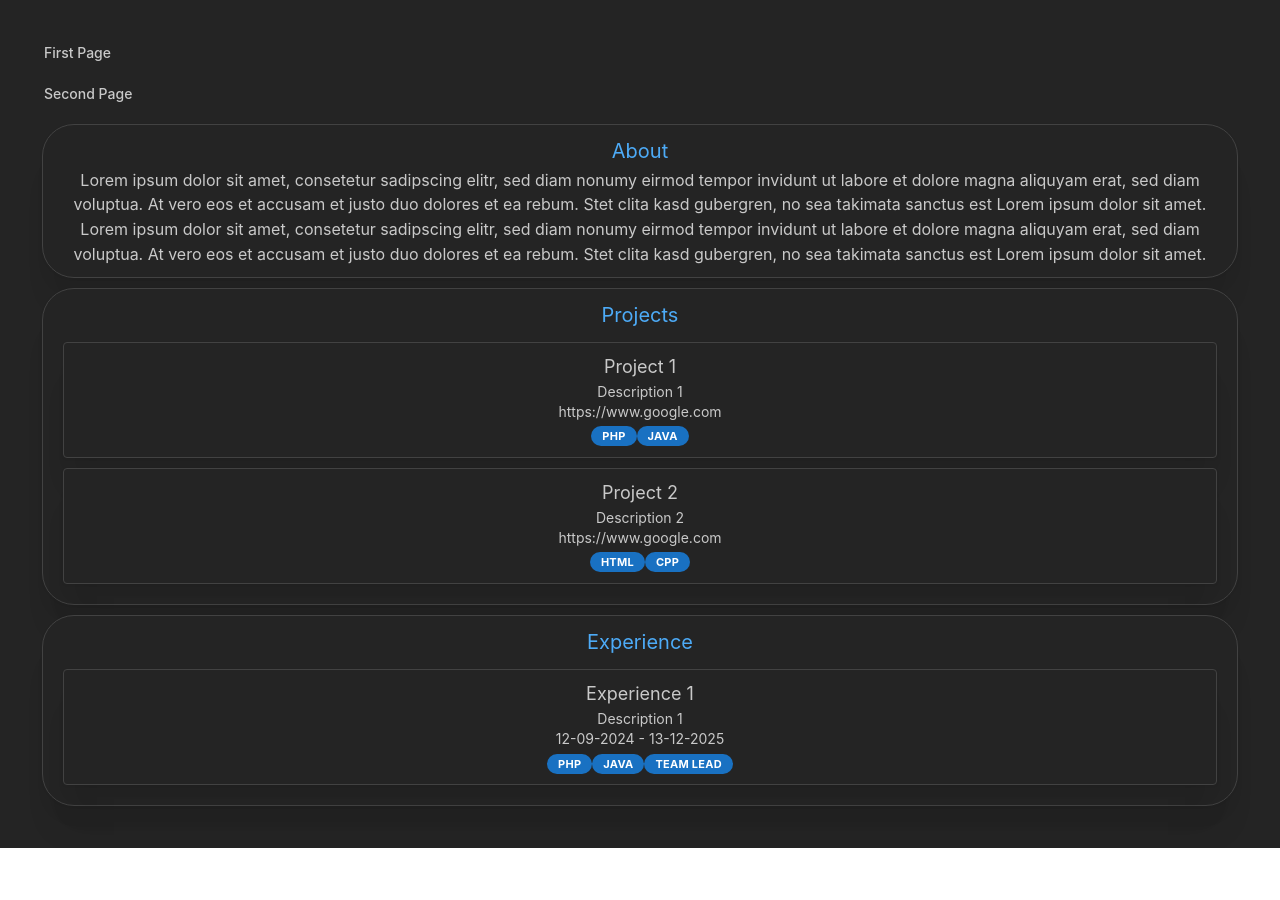
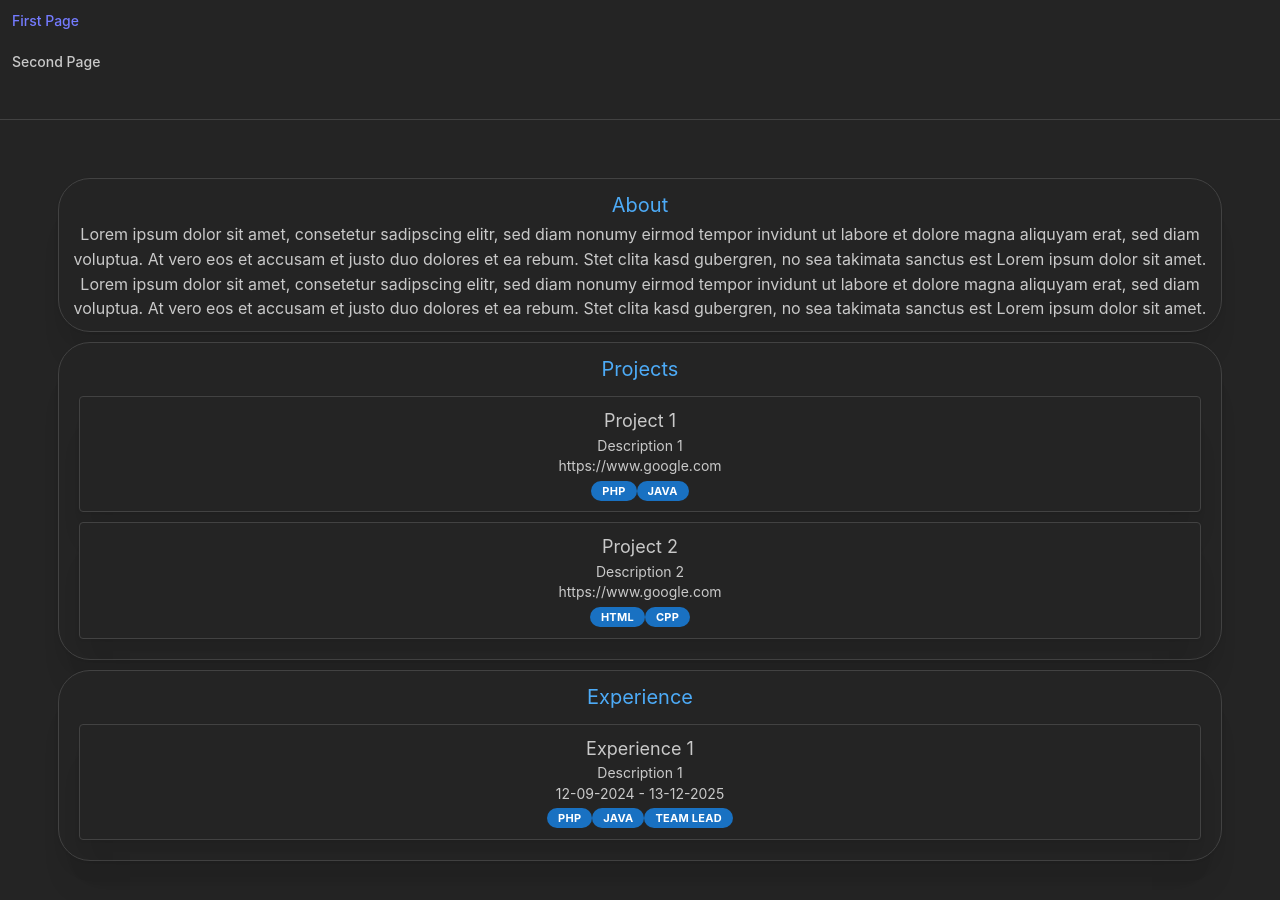
Before and after one commit to schergen-org/JAWG, a React (Vite) app: page / in a window 1280 px wide. Shown: the top 900 px of the page. Before the commit the page ends 848 px from the top, so only its background shows below. Built offline with nearby package versions, Linux system fonts and the light colour scheme.

Commit message:
29 add appshell from mantine (#30)
* Add AppShell to App.tsx

* Linting

* Add Header

* Linting

```diff
--- a/src/App.tsx
+++ b/src/App.tsx
@@ -4,6 +4,8 @@ import './App.css'
 import { Schema } from './types/Schema'
 import { loadJsonData } from './services/loadJsonService'
 import RouterSwitcher from './components/routerSwitcher';
+import { AppShell } from '@mantine/core';
+import Header from './components/Header';
 
 function App() {
     const [data, setData] = useState<Schema | null>(null);
@@ -13,15 +15,21 @@ function App() {
     }, []);
 
     return (
-        <>
-            <div>
+        <AppShell
+            header={{ height: 120 }}
+            padding="md"
+        >
+            <AppShell.Header>
+                <Header
+                    pages={data?.pages ?? []}
+                />
+            </AppShell.Header>
+            <AppShell.Main>
                 <RouterSwitcher
                     pages={data?.pages ?? []}
                 />
-                {/* <h1>JSON Viewer</h1>
-                <pre>{data ? JSON.stringify(data, null, 2) : 'Keine Daten verfügbar'}</pre> */}
-            </div>
-        </>
+            </AppShell.Main>
+        </AppShell>
     )
 }
 
--- /dev/null
+++ b/src/components/Header.tsx
@@ -0,0 +1,20 @@
+import { NavLink } from '@mantine/core';
+import { Page } from '../types/Schema';
+
+type headerProps = {
+  pages: Page[];
+}
+
+export default function Header({ pages }: headerProps) {
+    return (
+        pages.map((page, index) => {
+            return (
+                <NavLink
+                    key={index}
+                    label={page.title}
+                    href={'/' + page.route}
+                />
+            )
+        })
+    )
+}
--- a/src/components/routerSwitcher.tsx
+++ b/src/components/routerSwitcher.tsx
@@ -1,23 +1,12 @@
 import { Route, Routes } from 'react-router';
 import { Page } from '../types/Schema';
 import BlockBuilder from './builders/blockBuilder';
-import { NavLink } from '@mantine/core';
 
 type routeSwitcherProps = {
   pages: Page[];
 }
 export  default function RouterSwitcher({ pages }: routeSwitcherProps) {
     return (
-        <>
-            {pages.map((page, index) => {
-                return (
-                    <NavLink
-                        key={index}
-                        label={page.title}
-                        href={'/' + page.route}
-                    />
-                )
-            })}
         <Routes>
             <Route path="/" element={
                 (pages.length > 0) &&
@@ -39,6 +28,5 @@ export  default function RouterSwitcher({ pages }: routeSwitcherProps) {
                 )
             })}
         </Routes>
-        </>
     )
 }
```
Lines whose indentation alone changed are shown as unchanged.
